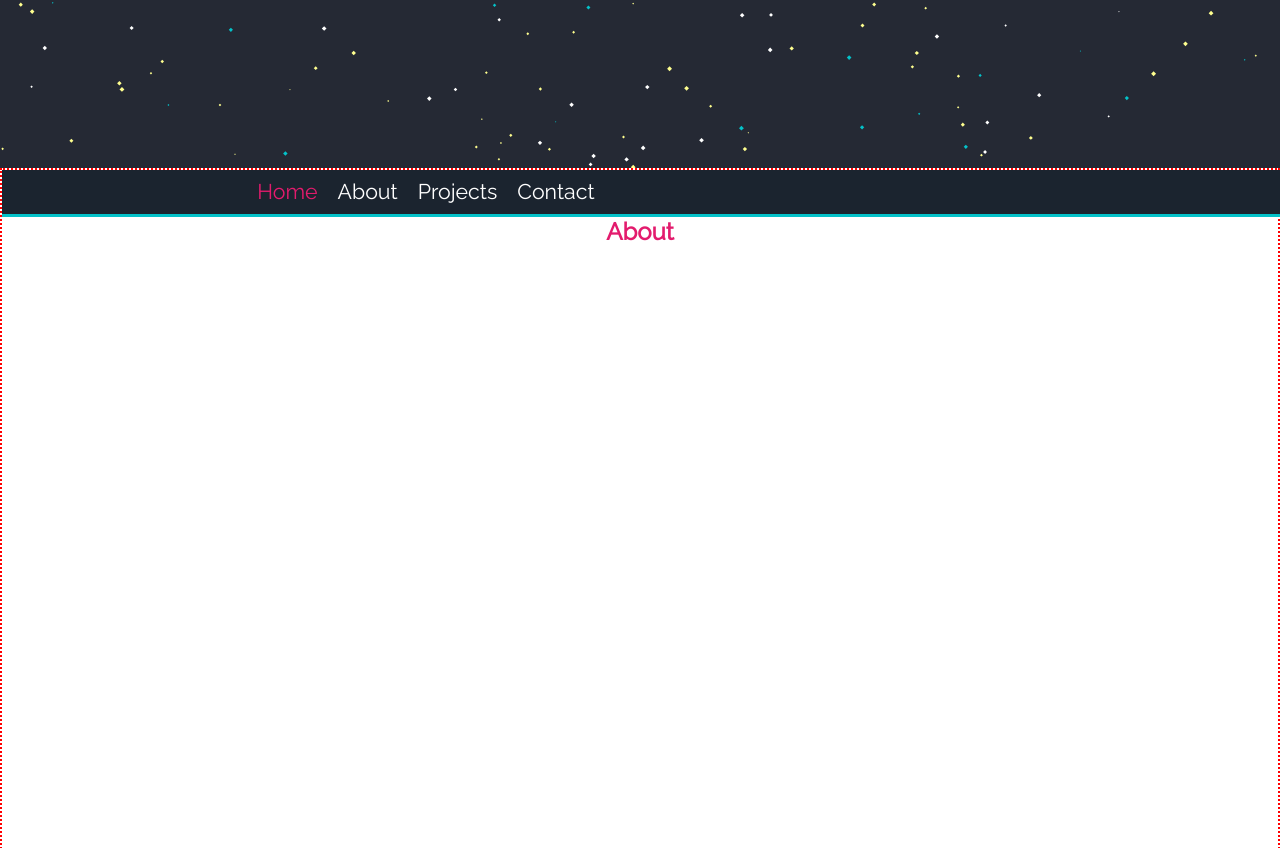
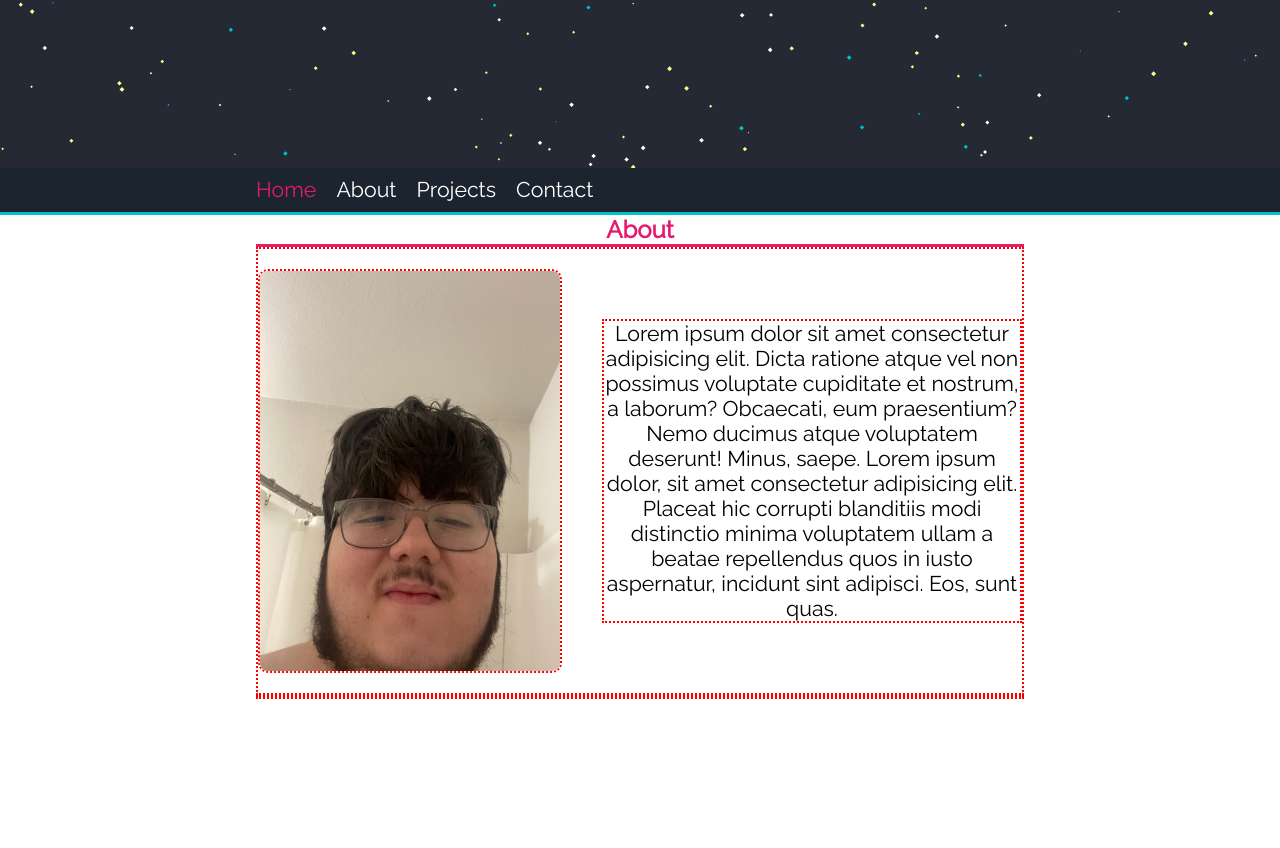
Before and after one commit to RealDavidH/Portfolio, a plain HTML site: page Index.html in a window 1280 px wide. Shown: the part 632-1480 px from the top of the page. Drawn offline with Linux system fonts and the light colour scheme.

Commit message:
mostly done with about section, just needs technologies

```diff
--- a/Index.html
+++ b/Index.html
@@ -31,7 +31,7 @@
             </section>
 
             <!-- About  -->
-            <section id="about" class="tempBor">
+            <section id="about" class="">
                 <div class="nav">
                     <ul class="nav-list">
                         <li><a class="nav-item currentNav" href="#landing" id="nav-1" onclick="setNav(this)">Home</a> </li>
@@ -41,7 +41,14 @@
                     </ul>
                 </div>
                 <div class="about-content">
-                    <h2>About</h2>
+                    <h2 class="contentHeader">About</h2>
+                    <div class="meContent tempBor">
+                        <img class="mePicture tempBor" src="./Assets/imgs/placeHolder.jpg" alt="A picture of me">
+                        <p class="meParagraph tempBor" > Lorem ipsum dolor sit amet consectetur adipisicing elit. Dicta ratione atque vel non possimus voluptate cupiditate et nostrum, a laborum? Obcaecati, eum praesentium? Nemo ducimus atque voluptatem deserunt! Minus, saepe. Lorem ipsum dolor, sit amet consectetur adipisicing elit. Placeat hic corrupti blanditiis modi distinctio minima voluptatem ullam a beatae repellendus quos in iusto aspernatur, incidunt sint adipisci. Eos, sunt quas.</p>
+                    </div>
+                    <div class="techContent tempBor">
+
+                    </div>
                 </div>
 
             </section>
--- a/style.css
+++ b/style.css
@@ -44,12 +44,12 @@ ul{
 
 .about-content{
     padding: 0px 20%;
+    display: flex;
+    flex-direction: column;
 }
 
-.about-content > h2{
-    color: #e31b6d;
-    text-align: center;
-}
+
+
 
 .active{
     color: #e31b6d;
@@ -97,6 +97,32 @@ ul{
     top: 0;
     height: 100%;
     width: 100%;
+}
+
+.contentHeader{
+    text-align: center;
+    color: #e31b6d;
+    border-bottom: solid 3px #e31b6d;
+}
+
+.meContent{
+    display: flex;
+    align-items: center;
+    justify-content: center;
+}
+
+.mePicture{
+    flex: 1;
+    height: 400px;
+    border-radius: 10px;
+    margin: 20px 20px 20px 0px;
+}
+
+.meParagraph{
+    flex: 2;
+    margin: 20px 0px 20px 20px;
+    text-align: center;
+    font-size: 16pt;
 }
 
 .name{
```
Also changed, not shown: Assets/imgs/placeHolder.jpg (renamed from Assets/imgs/BranodnCute.jpg).
